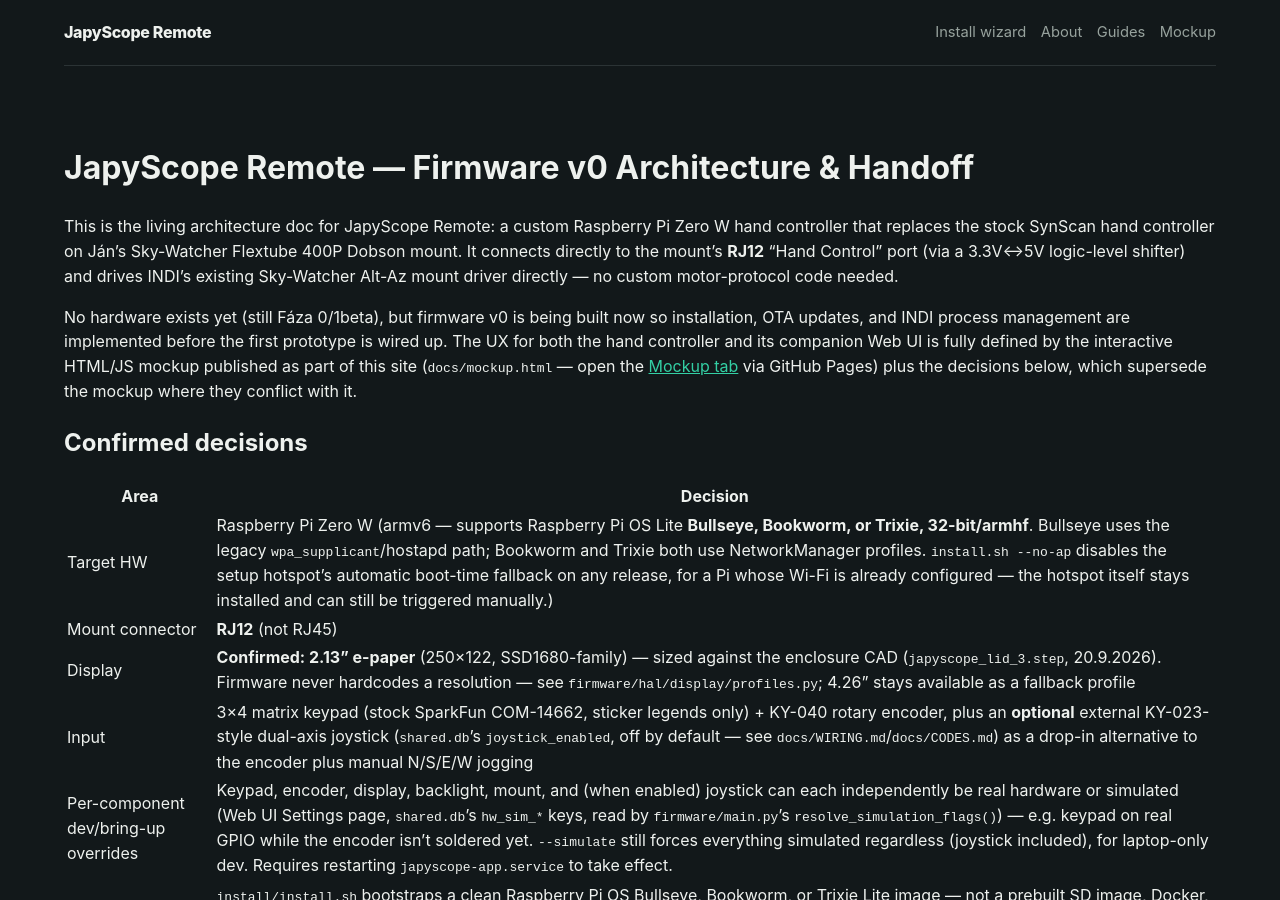
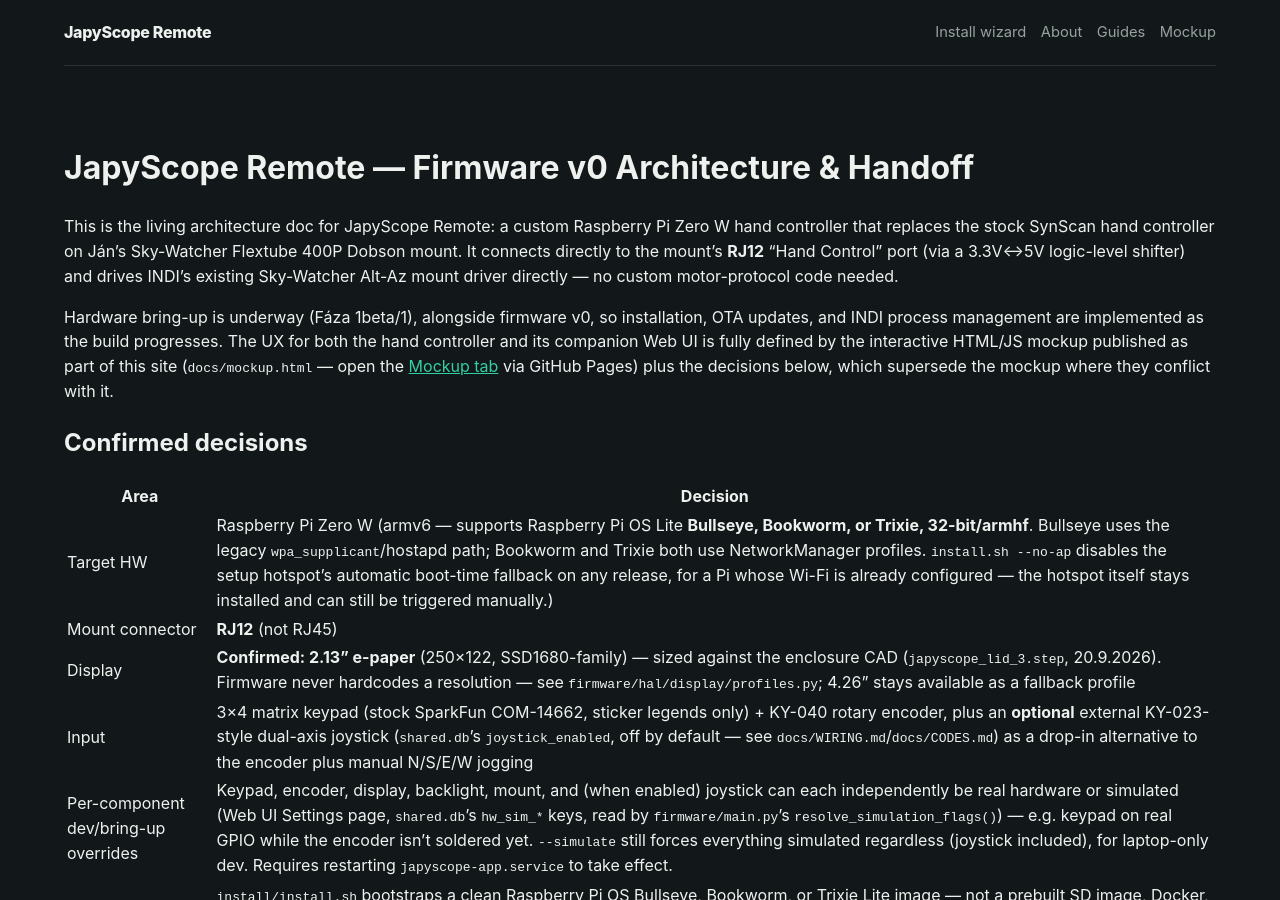
Before and after one commit to jan-tdy/japyscope-remote, a Jekyll site: the page built from docs/ARCHITECTURE.md, in a window 1280 px wide and 900 px high. Built offline with Jekyll 4.4.1, drawn with Linux system fonts in a browser that asks for light colours.

Commit message:
Update project phase status to Fáza 1beta/1
Hardware bring-up has progressed past the jumper-wire prototype stage;
update the status labels in README.md, docs/ARCHITECTURE.md, and
docs/WIRING.md accordingly.

Co-Authored-By: Claude Sonnet 5 <noreply@anthropic.com>
Claude-Session: https://claude.ai/code/session_01UJe9YG9tsf8gW5PQT3CrLZ

```diff
--- a/docs/ARCHITECTURE.md
+++ b/docs/ARCHITECTURE.md
@@ -13,9 +13,9 @@ directly to the mount's **RJ12** "Hand Control" port (via a 3.3V↔5V
 logic-level shifter) and drives INDI's existing Sky-Watcher Alt-Az mount
 driver directly — no custom motor-protocol code needed.
 
-No hardware exists yet (still Fáza 0/1beta), but firmware v0 is being built
-now so installation, OTA updates, and INDI process management are implemented
-before the first prototype is wired up. The UX for both the hand
+Hardware bring-up is underway (Fáza 1beta/1), alongside firmware v0, so
+installation, OTA updates, and INDI process management are implemented
+as the build progresses. The UX for both the hand
 controller and its companion Web UI is fully defined by the interactive
 HTML/JS mockup published as part of this site (`docs/mockup.html` — open
 the [Mockup tab](index.html#mockup) via GitHub Pages) plus the decisions
```
Also changed, not shown: docs/WIRING.md (+2 -2 lines), README.md.
